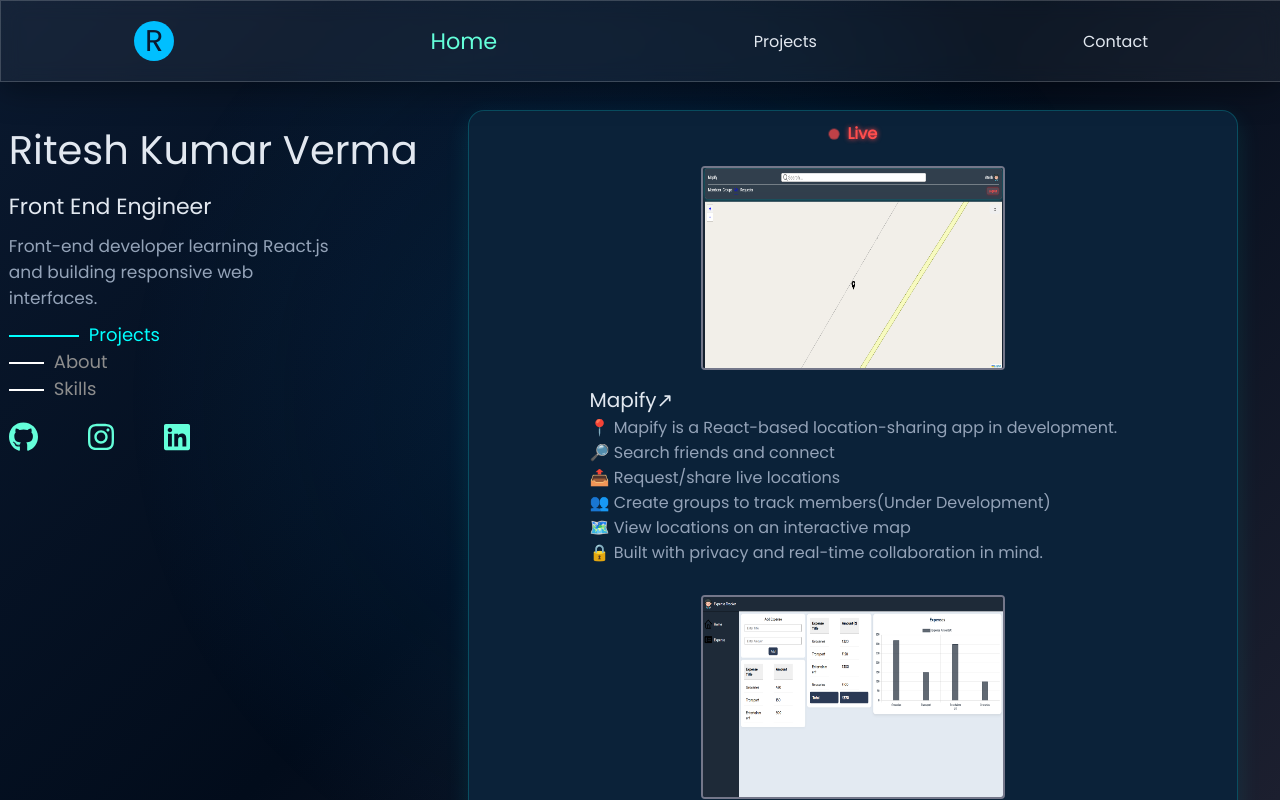
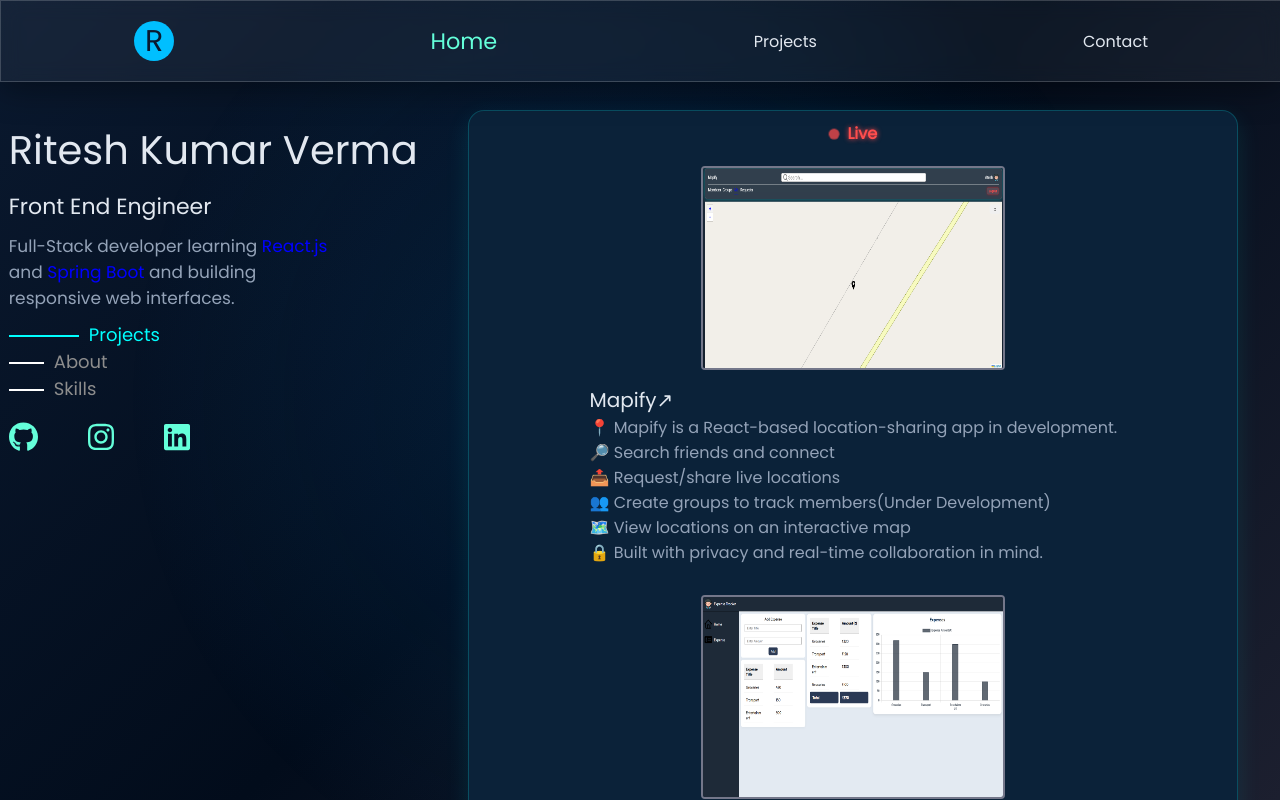
Before and after one commit to Ritesh-Kumar-Verma/myPortfolio, a React (Vite) app: page / in a window 1280 px wide. Shown: the top 800 px of the page. Built offline with nearby package versions, Linux system fonts and the light colour scheme.

Commit message:
updating info

```diff
--- a/src/Components/Info/Info.css
+++ b/src/Components/Info/Info.css
@@ -25,6 +25,9 @@
   color: #94a3b8;
   font-size: 17px;
   width: 320px;
+}
+.about span{
+  color: blue;
 }
 .options {
   padding-top: 10px;
--- a/src/Components/Info/Info.jsx
+++ b/src/Components/Info/Info.jsx
@@ -13,8 +13,7 @@ const Info = ({optionItems,activeOption,setActiveOption}) => {
         <div className="my-name">Ritesh Kumar Verma</div>
         <div className="title">Front End Engineer</div>
         <div className="about">
-          Front-end developer learning React.js and building responsive web
-          interfaces.
+          Full-Stack developer learning <span>React.js</span> and <span> Spring Boot </span> and building responsive web interfaces.
         </div>
 
         <div className="options">
```
